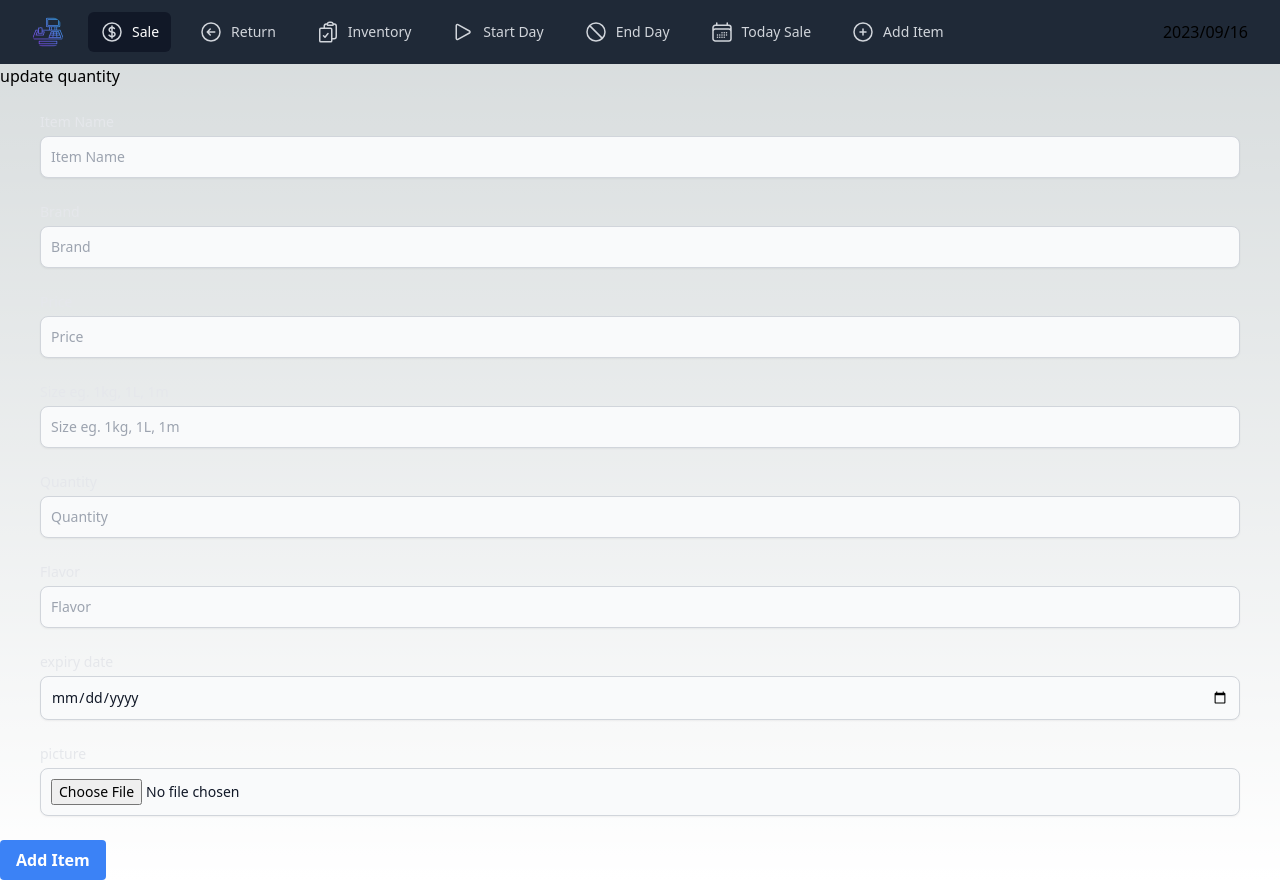
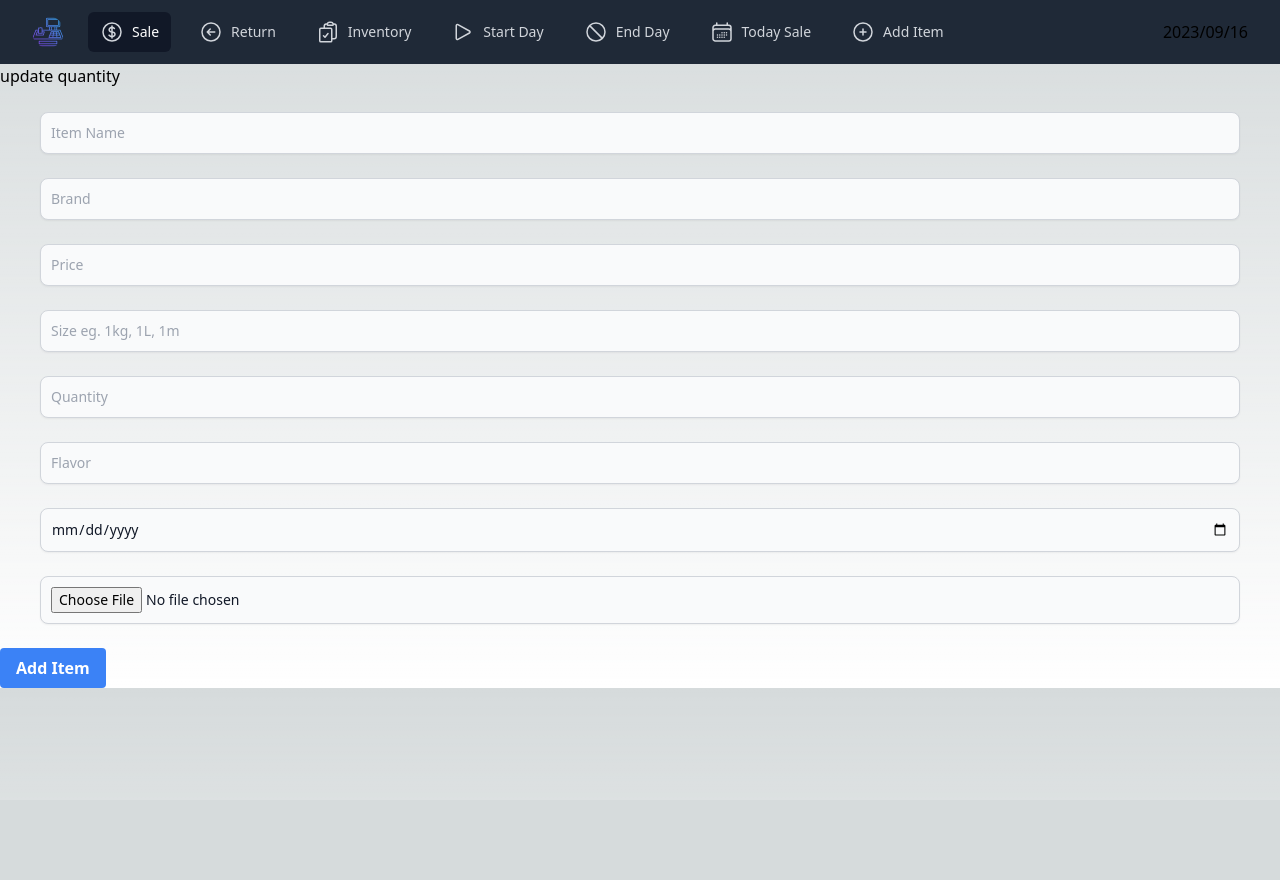
Before and after one commit to anas599/Supplement-register, a Next.js app: page /addItem in a window 1280 px wide. After the commit the page ends 800 px from the top, so only its background shows below. Built offline with nearby package versions, Linux system fonts and the light colour scheme.

Commit message:
hide label for style in form

```diff
--- a/app/component/inputProp.tsx
+++ b/app/component/inputProp.tsx
@@ -21,7 +21,7 @@
     <div className="m-6 mx-10">
       <label
         htmlFor={id}
-        className="block mb-1 text-sm font-medium text-gray-200"
+        className=" mb-1 text-sm font-medium text-gray-200 hidden"
       >
         {label}
       </label>
```
